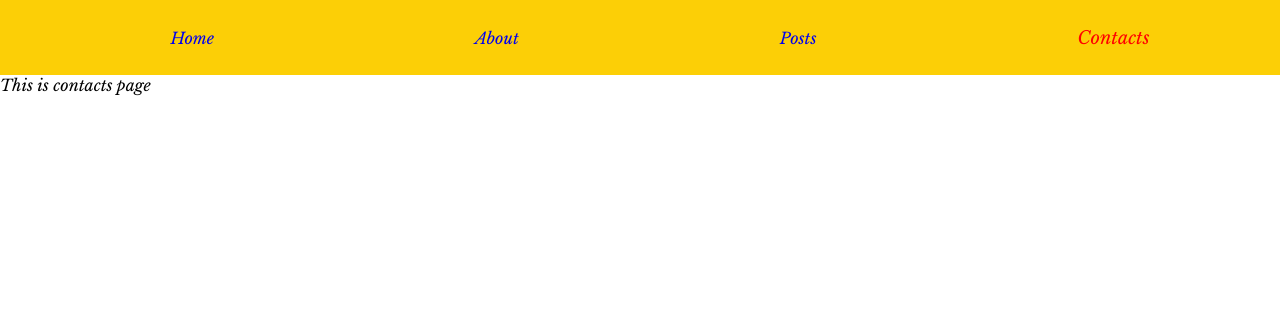
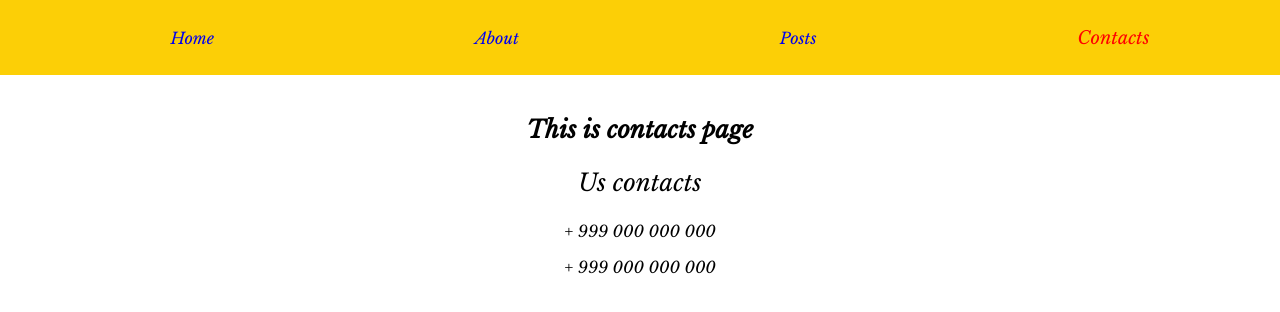
Before and after one commit to Erjankydyrov/router-example, a React (Create React App) app: page /contacts in a window 1280 px wide. Shown: the top 312 px of the page. Built offline with nearby package versions, Linux system fonts and the light colour scheme.

Commit message:
corected some detalis

```diff
--- a/src/App.js
+++ b/src/App.js
@@ -27,7 +27,6 @@ function App() {
         <Route path="/contacts" component={Contacts} />
         <Route exact path="/" component={Home} />
         <Route path="/" component={NotFound} />
-        {/* <Redirect to="/" /> */}
       </Switch>
     </div>
   );
--- a/src/components/Contacts/Contacts.js
+++ b/src/components/Contacts/Contacts.js
@@ -3,7 +3,12 @@ import classes from "./Contacts.module.css";
 const Contacts = () => {
     return (
         <div className={classes.Contacts}>
-            This is contacts page
+            <h2>This is contacts page</h2>
+            <p className={classes.uscon}>Us contacts</p>
+            <span>
+                <p>+ 999 000 000 000</p>
+                <p>+ 999 000 000 000</p>
+            </span>
         </div>
     );
 }
--- a/src/components/Contacts/Contacts.module.css
+++ b/src/components/Contacts/Contacts.module.css
@@ -0,0 +1,7 @@
+.Contacts {
+    padding-top: 20px;
+    text-align: center;
+}
+.uscon {
+    font-size: 24px;
+}
```
